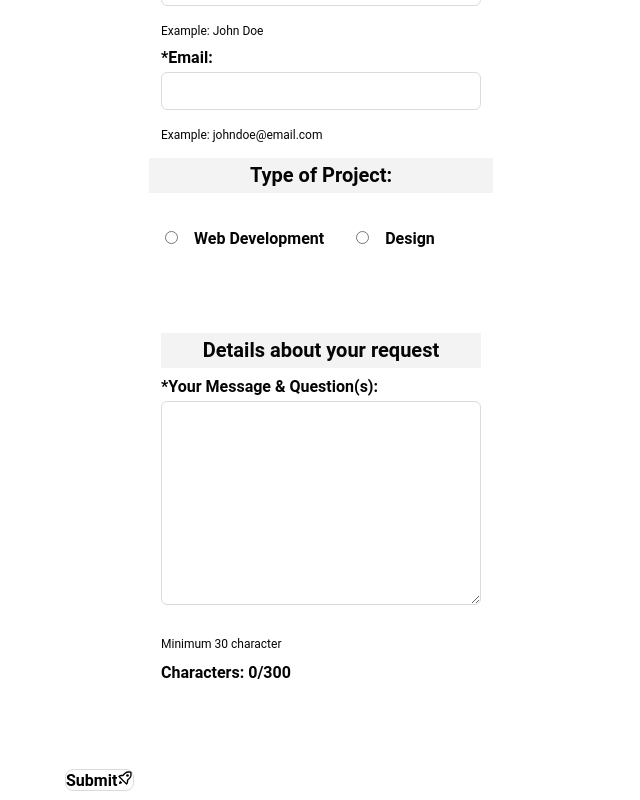
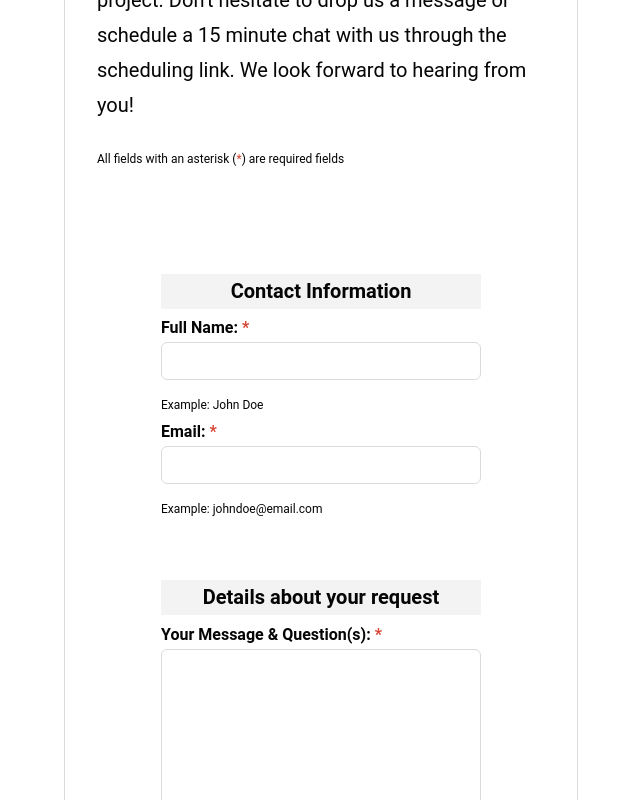
Before and after one commit to melissakipp/thelaunchmarket, a Next.js app: page /contact in a window 1280 px wide. Shown: the part 1060-1860 px from the top of the page, without its empty margins (319-959 px from the left). Built offline with nearby package versions, Linux system fonts and the light colour scheme.

Commit message:
Basic contact form functionality

```diff
--- a/src/app/components/Form/Form.tsx
+++ b/src/app/components/Form/Form.tsx
@@ -9,19 +9,45 @@ import styles from './Form.module.scss';
 export default function Form() {
   const [text, setText] = useState('');
   const [counter, setCounter] = useState(0);
+  const [loading, setLoading] = useState(false);
 
   const handleChange = (event: any) => {
     setText(event.target.value);
     setCounter(text.length);
   };
 
+  async function handleSubmit(event: any) {
+    event.preventDefault();
+    setLoading(true);
+
+    const data = {
+      name: String(event.target.name.value),
+      email: String(event.target.email.value),
+      message: String(event.target.message.value),
+    };
+
+    const response = await fetch('/api/contact', {
+      method: 'POST',
+      headers: {
+        'Content-Type': 'application/json',
+      },
+      body: JSON.stringify(data),
+    });
+
+    if (response.ok) {
+      event.target.reset();
+      setText('');
+      setCounter(0);
+      setLoading(false);
+    } else {
+      setLoading(false);
+      throw new Error(response.statusText);
+    }
+  }
+
   return (
     <>
-      <form
-        action='https://formsubmit.co/melissa@thelaunchmarket.com'
-        method='POST'
-        className={styles.form}
-      >
+      <form onSubmit={handleSubmit} className={styles.form}>
         <header className={styles.header}>
           <h3>Contact Form</h3>
           <p>
@@ -31,7 +57,9 @@ export default function Form() {
             link. We look forward to hearing from you!
           </p>
           <p>
-            <small>All fields with an asterisk (*) are required fields</small>
+            <small>
+              All fields with an asterisk (<span>*</span>) are required fields
+            </small>
           </p>
         </header>
 
@@ -39,60 +67,36 @@ export default function Form() {
           <fieldset className={styles.fieldset}>
             <legend className={styles.legend}>Contact Information</legend>
 
-            <label className={styles.label} htmlFor='fullName'>
-              <span>*</span>Full Name:
+            <label className={styles.label} htmlFor='name'>
+              Full Name: <span>*</span>
             </label>
             <input
               className={styles.input}
+              id='name'
               type='text'
-              name='fullName'
+              data-type='text'
+              name='name'
               required
               aria-required='true'
             />
             <div>
-              <span>
               <small>Example: John Doe</small>
-              </span>
             </div>
             <label className={styles.label} htmlFor='email'>
-              <span>*</span>Email:
+              Email: <span>*</span>
             </label>
             <input
               className={styles.input}
-              type='text'
+              id='email'
+              type='email'
+              data-type='email'
               name='email'
               required
               aria-required='true'
             />
             <div>
-              <span>
               <small>Example: johndoe@email.com</small>
-              </span>
             </div>
-          </fieldset>
-
-          <fieldset className={`${styles.fieldset} ${styles.radioContainer}`}>
-            <legend className={styles.legend}>Type of Project:</legend>
-            <label className={styles.label} htmlFor='web'>
-              <input
-                className={styles.radioBtn}
-                type='radio'
-                name='web'
-                value='web'
-              />
-              Web Development
-            </label>
-
-            <label className={styles.label} htmlFor='design'>
-              <input
-                className={styles.radioBtn}
-                type='radio'
-                name='design'
-                value='design'
-              />
-              <span></span>
-              Design
-            </label>
           </fieldset>
 
           <fieldset className={styles.textArea}>
@@ -100,9 +104,10 @@ export default function Form() {
               Details about your request
             </legend>
             <label className={styles.label} htmlFor='message'>
-              <span>*</span>Your Message & Question(s):
+              Your Message & Question(s): <span>*</span>
               <textarea
                 className={styles.input}
+                id='message'
                 name='message'
                 aria-required={'true'}
                 rows={10}
@@ -123,31 +128,11 @@ export default function Form() {
               </strong>
             </p>
           </fieldset>
-
-          <div aria-live='assertive'></div>
-          <input
-            type='hidden'
-            name='_next'
-            value='https://thelaunchmarket.com/thanks.html'
-          />
-          <input
-            type='hidden'
-            name='_subject'
-            value='New submission from LM site!'
-          />
-          <input
-            type='hidden'
-            name='_autoresponse'
-            value='From: Melissa Kipp - Thank You for contacting me. I will review your message and get back to you within 48 hours. Below you will see a copy of your message.'
-          />
-          <input
-            type='hidden'
-            name='_url'
-            value='https://thelaunchmarket.com/contact.html'
-          ></input>
         </div>
+        <div className={styles.btnContainer}>
           <Button
             type='submit'
+            disabled={loading}
             value='Send Message'
             data-callback='onSubmit'
             data-action='submit'
@@ -156,6 +141,7 @@ export default function Form() {
             Submit
             <BiRocket />
           </Button>
+        </div>
       </form>
     </>
   );
--- a/src/app/contact/page.tsx
+++ b/src/app/contact/page.tsx
@@ -17,6 +17,10 @@ export default function Contact() {
   return (
     <main className={styles.main}>
       <article className={styles.container}>
+        <div className={styles.title}>
+          <h1>Contact Us</h1>
+          <p className={styles.greeting}>Say "Hi!"</p>
+        </div>
         <section>
           <ul className={styles.list}>
             <ListWithIcon
@@ -36,7 +40,7 @@ export default function Contact() {
             />
           </ul>
         </section>
-        <section>
+        <section className={styles.formContainer}>
           <Form />
         </section>
       </article>
--- /dev/null
+++ b/src/pages/api/contact.ts
@@ -0,0 +1,39 @@
+import { NextApiRequest, NextApiResponse } from 'next';
+import nodemailer from 'nodemailer';
+
+export default async (req: NextApiRequest, res: NextApiResponse) => {
+  const { name, email, web, design, message } = req.body;
+
+  const user = process.env.USER;
+  const pass = process.env.PASS;
+
+  const transporter = nodemailer.createTransport({
+    service: 'gmail',
+    host: 'smtp.gmail.com',
+    port: 465,
+    secure: true, // upgrade later with STARTTLS
+    auth: {
+      user: user,
+      pass: pass,
+    },
+  });
+
+  try {
+    const response = await transporter.sendMail({
+      from: user,
+      to: 'melissa.dtcc@gmail.com',
+      replyTo: email,
+      subject: `New message from ${name}`,
+      html: `
+      <p>Name: ${name}</p>
+      <p>Email: ${email}</p>
+      <p>Website: ${web}</p>
+      <p>Design: ${design}</p>
+      <p>Message: ${message}</p>
+      `,
+    });
+    return res.status(200).json({ message: 'Email sent successfully' });
+  } catch (error) {
+    res.status(500).json({ message: 'Internal server error' });
+  }
+};
```
Also changed, not shown: 1 other file (tests, documents, lock files or other folders). Lines whose indentation alone changed are shown as unchanged.
